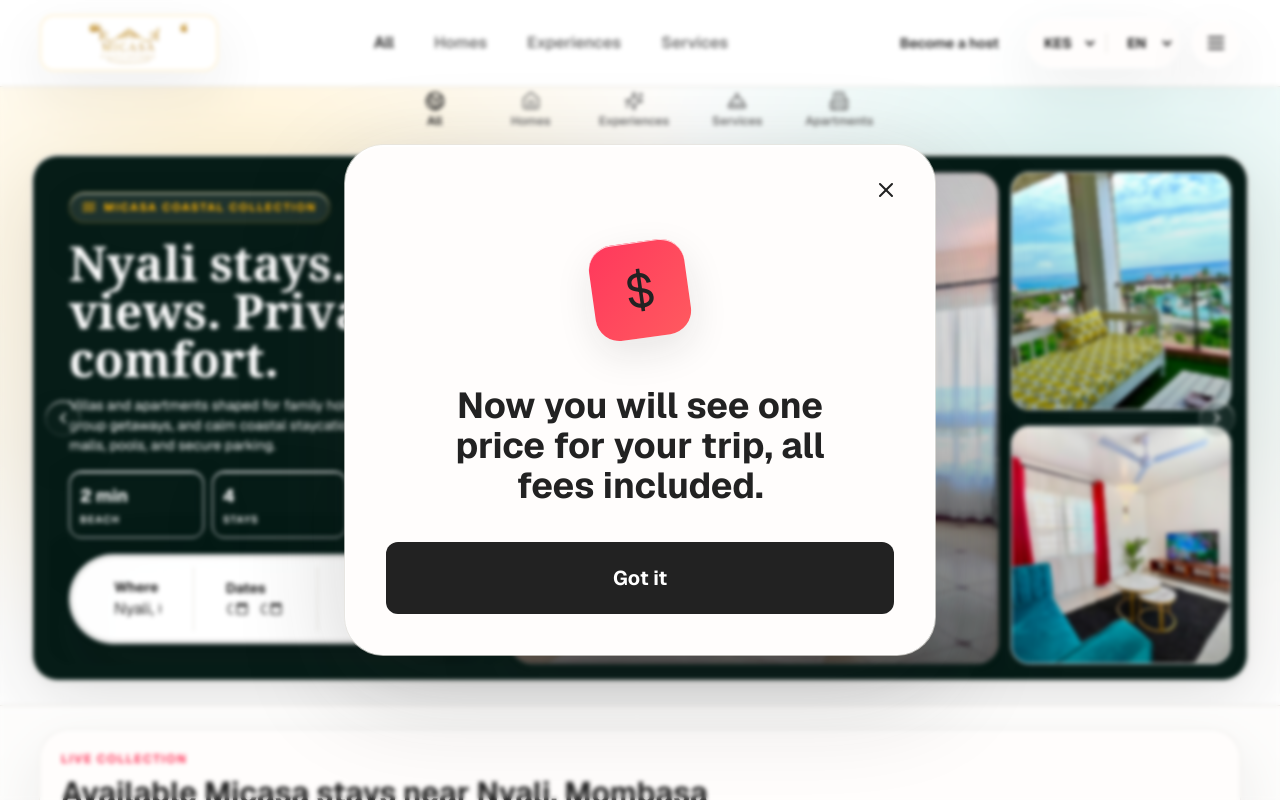
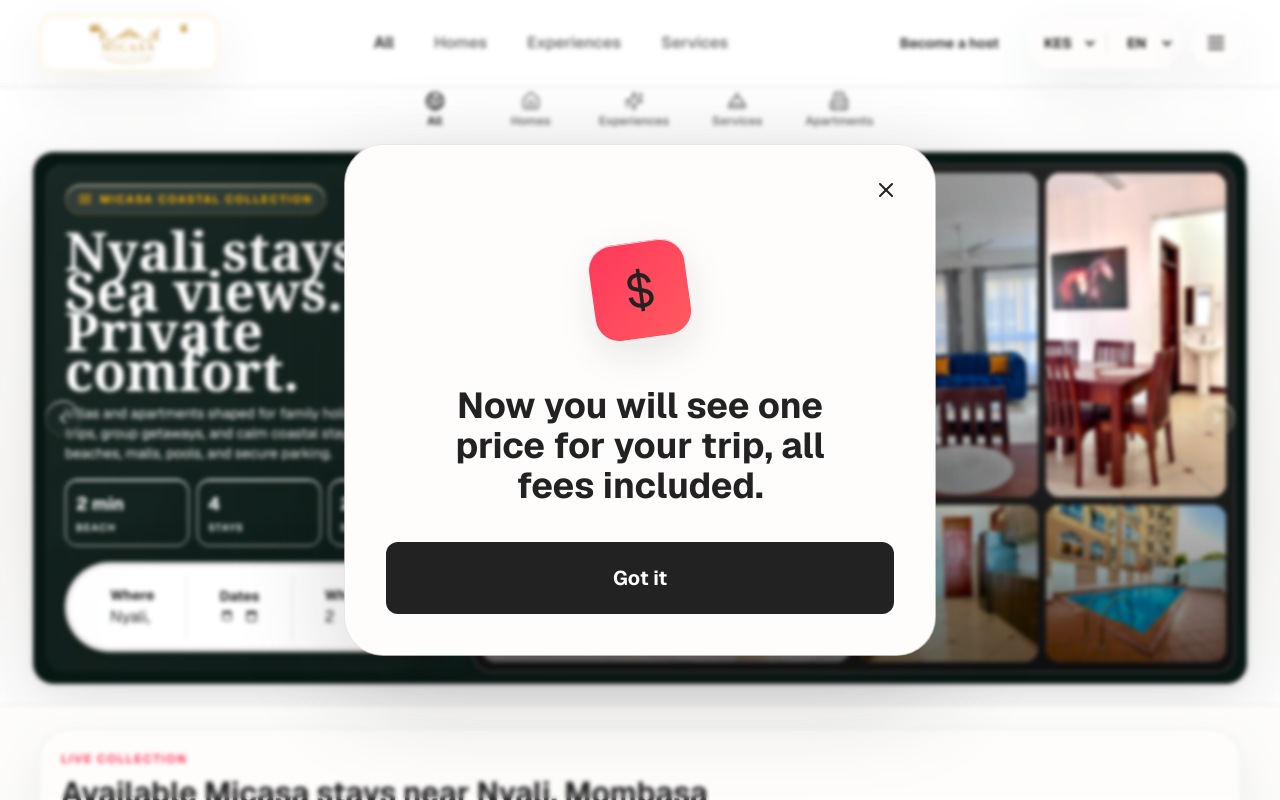
Before and after one commit to MnD-Software/Micasa, a Next.js app in the folder frontend/: page / in a window 1280 px wide. Shown: the top 800 px of the page. Built offline with nearby package versions, Linux system fonts and the light colour scheme.

Commit message:
Refine hero carousel layout

```diff
--- a/frontend/components/marketplace/hero.tsx
+++ b/frontend/components/marketplace/hero.tsx
@@ -21,15 +21,14 @@
     () =>
       properties.map((property, index) => ({
         property,
-        image: index === 0 ? property.images[2] ?? property.images[0] : property.images[0],
+        images: property.images.slice(0, 5),
         kicker: index === 0 ? "Poolside villa" : index === 1 ? "Family apartment" : index === 2 ? "Ocean view flagship" : "Couples retreat"
       })),
     []
   );
   const [activeSlide, setActiveSlide] = useState(0);
   const currentSlide = carouselSlides[activeSlide] ?? carouselSlides[0];
-  const nextSlide = carouselSlides[(activeSlide + 1) % carouselSlides.length] ?? currentSlide;
-  const followingSlide = carouselSlides[(activeSlide + 2) % carouselSlides.length] ?? currentSlide;
+  const galleryImages = currentSlide.images.length > 0 ? currentSlide.images : currentSlide.property.images;
 
   useEffect(() => {
     const timer = window.setInterval(() => {
@@ -44,10 +43,9 @@
   }
 
   return (
-    <section className="relative isolate overflow-hidden border-b border-brand-line bg-[linear-gradient(180deg,#ffffff_0%,#fbfaf8_58%,#ffffff_100%)]">
-      <div className="absolute inset-x-0 top-0 -z-10 h-[620px] bg-[radial-gradient(circle_at_18%_20%,rgba(255,180,0,0.16),transparent_30rem),radial-gradient(circle_at_85%_16%,rgba(0,166,153,0.13),transparent_28rem)]" />
-      <div className="mx-auto max-w-[1420px] px-4 pb-4 pt-1 sm:px-6 sm:pb-6 lg:px-8">
-        <div className="mx-auto mb-3 flex max-w-2xl items-center justify-between gap-2 overflow-x-auto pb-1 sm:mb-4 sm:justify-center sm:gap-8">
+    <section className="relative isolate overflow-hidden border-b border-brand-line bg-[linear-gradient(180deg,#ffffff_0%,#fbfaf8_70%,#ffffff_100%)]">
+      <div className="mx-auto max-w-[1420px] px-4 pb-5 pt-1 sm:px-6 lg:px-8">
+        <div className="mx-auto mb-2 flex max-w-2xl items-center justify-between gap-2 overflow-x-auto pb-1 sm:mb-3 sm:justify-center sm:gap-8">
           {categoryTabs.map(({ key, Icon, active }) => (
             <button
               key={key}
@@ -65,7 +63,7 @@
           ))}
         </div>
 
-        <div className="relative grid overflow-hidden rounded-[26px] border border-white bg-[#061c17] p-3 shadow-luxe ring-1 ring-brand-line/70 lg:grid-cols-[0.78fr_1.22fr] lg:items-stretch lg:p-4">
+        <div className="relative grid overflow-hidden rounded-[22px] border border-white bg-[#071713] p-3 shadow-luxe ring-1 ring-brand-line/70 lg:grid-cols-[0.72fr_1.28fr] lg:items-stretch lg:p-3">
           <button
             aria-label="Previous featured stay"
             className="focus-ring absolute left-3 top-1/2 z-20 hidden h-9 w-9 -translate-y-1/2 place-items-center rounded-full border border-white/20 bg-white/12 text-white shadow-pearl backdrop-blur-xl transition hover:bg-white/22 lg:grid"
@@ -83,16 +81,14 @@
             <ChevronRight size={18} aria-hidden />
           </button>
 
-          <div className="relative min-h-[300px] overflow-hidden rounded-[22px] p-4 text-white sm:p-5 lg:min-h-[330px]">
-            <div className="absolute -left-16 -top-20 h-80 w-80 rounded-full bg-brand-success/18 blur-3xl" />
-            <div className="absolute -bottom-24 right-0 h-80 w-80 rounded-full bg-brand-gold/12 blur-3xl" />
+          <div className="relative min-h-[255px] overflow-hidden rounded-[18px] bg-[linear-gradient(135deg,rgba(255,255,255,0.08),rgba(255,255,255,0.02))] p-4 text-white sm:p-5 lg:min-h-[360px]">
             <div className="relative z-10 flex h-full flex-col justify-between gap-4">
               <div>
                 <div className="inline-flex items-center gap-2 rounded-full border border-brand-gold/25 bg-white/10 px-3 py-1.5 text-[11px] font-bold uppercase tracking-[0.16em] text-brand-gold shadow-pearl backdrop-blur">
                   <Waves size={14} aria-hidden />
                   Micasa coastal collection
                 </div>
-                <h1 className="mt-4 max-w-lg font-serif text-3xl font-bold leading-[0.98] tracking-normal text-white sm:text-4xl lg:text-5xl">
+                <h1 className="mt-4 max-w-lg font-serif text-3xl font-bold leading-[0.98] tracking-normal text-white sm:text-4xl lg:text-[3.35rem]">
                   Nyali stays. Sea views. Private comfort.
                 </h1>
                 <p className="mt-3 max-w-lg text-xs leading-5 text-white/72 sm:text-sm">
@@ -100,7 +96,7 @@
                 </p>
               </div>
 
-              <div className="grid gap-2 sm:grid-cols-3">
+              <div className="grid gap-2 sm:grid-cols-3 lg:max-w-md">
                 {[
                   ["2 min", "beach"],
                   ["4", "stays"],
@@ -113,7 +109,7 @@
                 ))}
               </div>
 
-              <div className="hidden max-w-[680px] rounded-full bg-white/95 p-1 shadow-luxe md:block">
+              <div className="hidden max-w-[620px] rounded-full bg-white/95 p-1 shadow-luxe md:block">
                 <SearchBar />
               </div>
               <button
@@ -131,26 +127,34 @@
             </div>
           </div>
 
-          <div className="grid min-h-[300px] gap-3 sm:grid-cols-[1fr_0.45fr] lg:min-h-[330px]">
-            <div className="relative overflow-hidden rounded-[22px] border border-white/10 bg-brand-ink shadow-luxe ring-1 ring-white/10">
-              {carouselSlides.map((slide, index) => (
+          <div className="relative min-h-[280px] overflow-hidden rounded-[18px] border border-white/10 bg-brand-ink shadow-luxe ring-1 ring-white/10 sm:min-h-[340px] lg:min-h-[360px]">
+            <div className="grid h-full grid-cols-4 grid-rows-3 gap-1.5 p-1.5 sm:gap-2 sm:p-2">
+              {galleryImages.slice(0, 5).map((image, index) => (
                 <div
-                  key={`${slide.property.id}-${slide.image}`}
+                  key={`${currentSlide.property.id}-${image}`}
                   className={[
-                    "absolute inset-0 transition duration-700 ease-out",
-                    index === activeSlide ? "scale-100 opacity-100" : "scale-[1.03] opacity-0"
+                    "relative overflow-hidden rounded-[14px] bg-brand-soft",
+                    index === 0
+                      ? "col-span-4 row-span-2 sm:col-span-2 sm:row-span-3"
+                      : index === 1
+                        ? "col-span-2 row-span-1 sm:col-span-1 sm:row-span-2"
+                        : index === 2
+                          ? "col-span-2 row-span-1 sm:col-span-1 sm:row-span-2"
+                          : "hidden sm:block"
                   ].join(" ")}
                 >
-                  {/* Native img is deliberate here: this is a background-like hero layer, and local WhatsApp filenames include spaces. */}
-                  {/* eslint-disable-next-line @next/next/no-img-element */}
-                  <img
-                    src={slide.image}
-                    alt={slide.property.title}
-                    className="h-full w-full object-cover"
+                  <Image
+                    src={image}
+                    alt={`${currentSlide.property.title} photo ${index + 1}`}
+                    fill
+                    priority={index === 0}
+                    sizes={index === 0 ? "(min-width: 1024px) 44vw, 100vw" : "(min-width: 1024px) 18vw, 50vw"}
+                    className="object-cover transition duration-700 ease-out hover:scale-[1.03]"
                   />
                 </div>
               ))}
-              <div className="absolute inset-0 bg-[linear-gradient(180deg,rgba(0,0,0,0.04)_0%,rgba(0,0,0,0.12)_45%,rgba(0,0,0,0.62)_100%)]" />
+            </div>
+            <div className="absolute inset-0 pointer-events-none bg-[linear-gradient(180deg,rgba(0,0,0,0)_40%,rgba(0,0,0,0.58)_100%)]" />
             <div className="absolute left-3 top-3 flex gap-2 lg:hidden">
                 <button
                   aria-label="Previous featured stay"
@@ -174,7 +178,7 @@
                 <ShieldCheck size={13} aria-hidden />
                 {currentSlide.kicker}
               </div>
-                <h2 className="max-w-sm text-xl font-bold leading-tight sm:text-2xl">{currentSlide.property.title}</h2>
+              <h2 className="max-w-xl text-xl font-bold leading-tight sm:text-2xl">{currentSlide.property.title}</h2>
               <p className="mt-1.5 max-w-md text-xs leading-5 text-white/82">
                 {currentSlide.property.guests} guests - {currentSlide.property.bedrooms} bedrooms - pool - secure parking
               </p>
@@ -194,26 +198,6 @@
               </div>
             </div>
           </div>
-            <div className="grid grid-rows-2 gap-4">
-              {[nextSlide.image, followingSlide.image].map((image, index) => (
-                <button
-                  key={image}
-                  className="focus-ring relative overflow-hidden rounded-[18px] border border-white/12 bg-brand-soft text-left shadow-pearl ring-1 ring-white/10"
-                  onClick={() => goToSlide(activeSlide + index + 1)}
-                  type="button"
-                >
-                  <Image
-                    src={image}
-                    alt={index === 0 ? nextSlide.property.title : followingSlide.property.title}
-                    fill
-                    sizes="(min-width: 1024px) 24vw, 50vw"
-                    className="object-cover"
-                  />
-                  <div className="absolute inset-0 bg-[linear-gradient(180deg,transparent,rgba(0,0,0,0.28))]" />
-                </button>
-              ))}
-            </div>
-          </div>
         </div>
       </div>
     </section>
```
Lines whose indentation alone changed are shown as unchanged.
